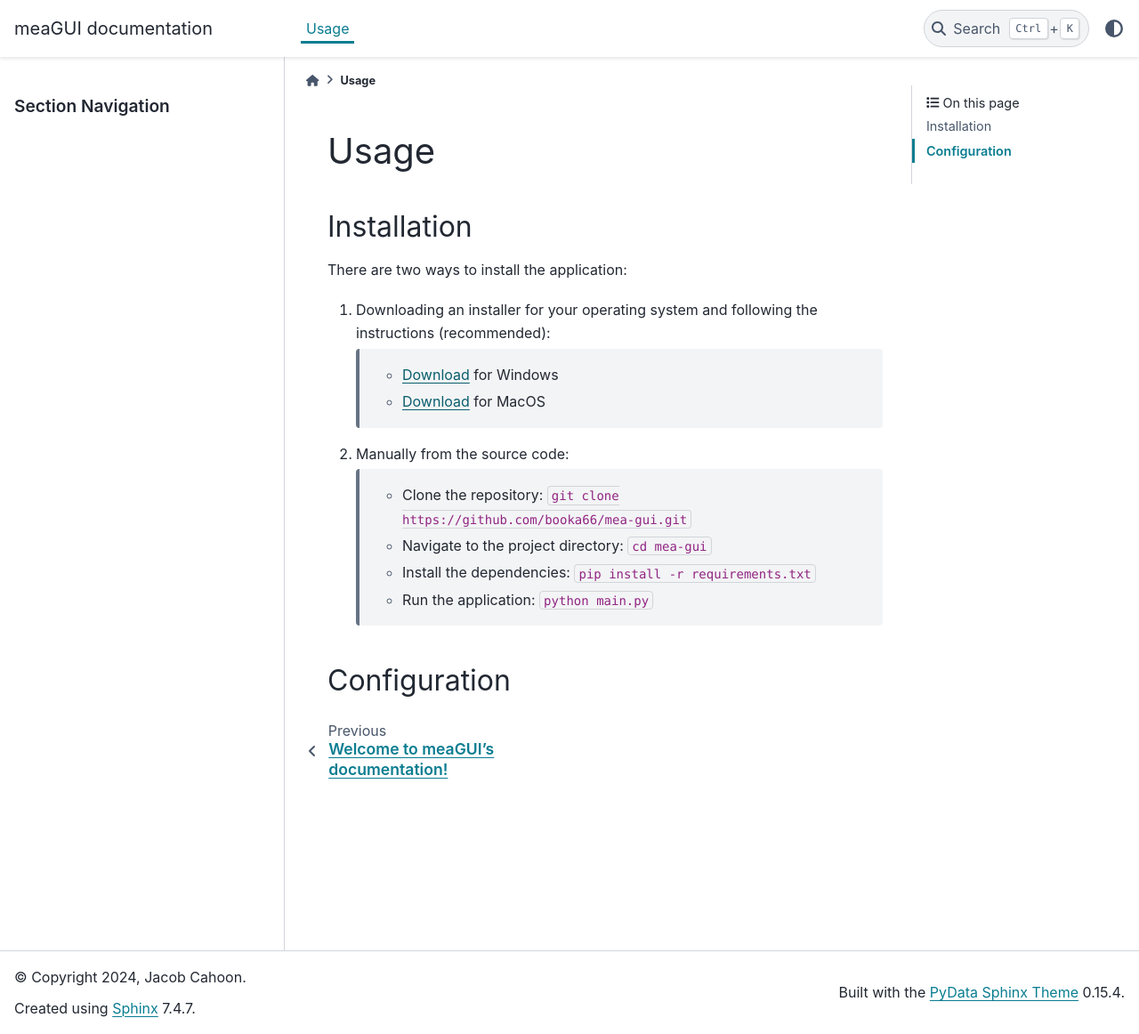
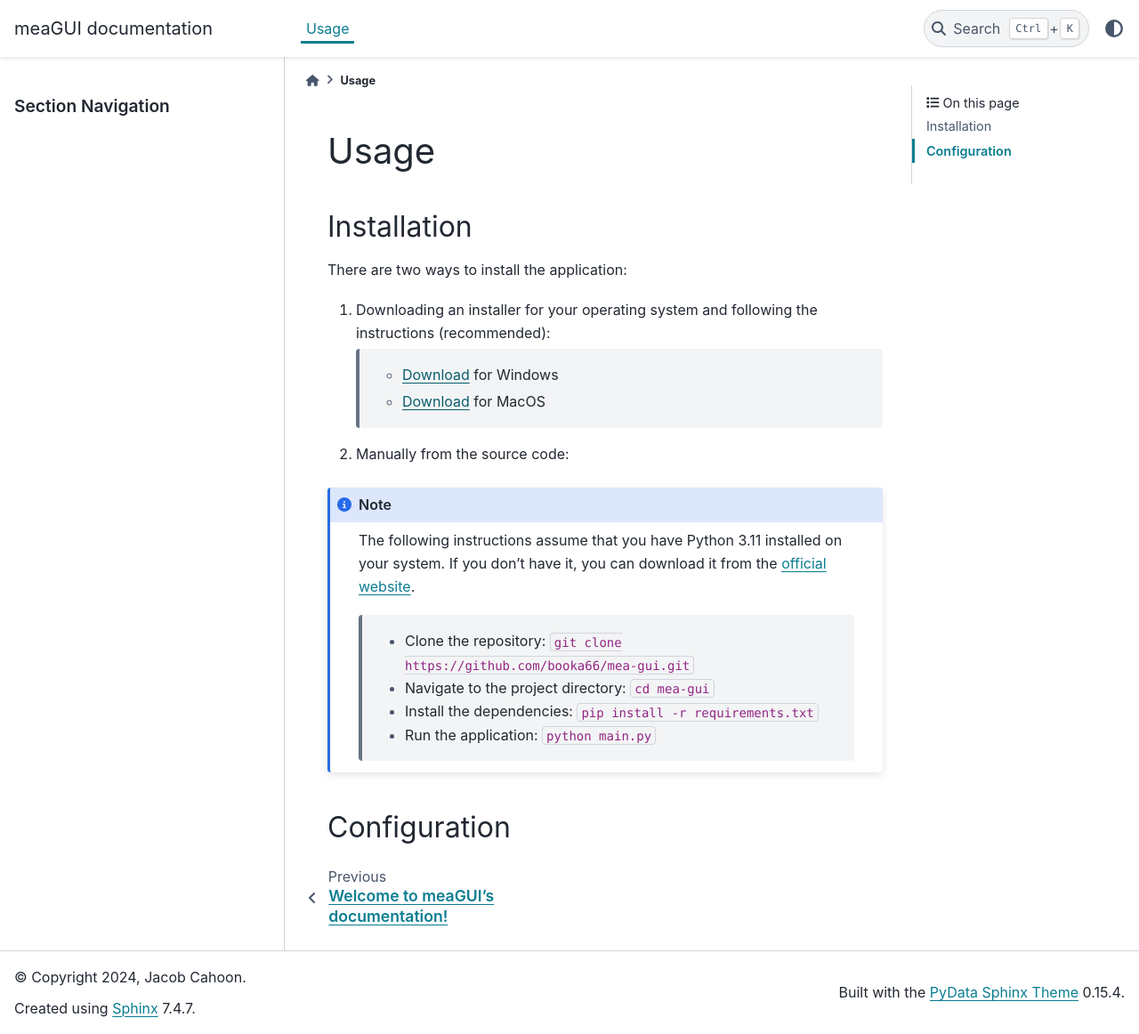
Before and after one commit to booka66/mea-gui, a Sphinx documentation site: the page built from docs/usage.rst, in a window 1280 px wide and 1162 px high. Shown: the whole window at 89% size. Built offline with Sphinx 7.4.7 and the PyData theme 0.15.4, drawn with Linux system fonts in a browser that asks for light colours.

Commit message:
updated usage page

```diff
--- a/docs/usage.rst
+++ b/docs/usage.rst
@@ -14,6 +14,9 @@ There are two ways to install the application:
 
 2. Manually from the source code:
 
+.. note::
+   The following instructions assume that you have Python 3.11 installed on your system. If you don't have it, you can download it from the `official website <https://www.python.org/downloads/release/python-3118/>`__.
+
       - Clone the repository: ``git clone https://github.com/booka66/mea-gui.git``
       - Navigate to the project directory: ``cd mea-gui``
       - Install the dependencies: ``pip install -r requirements.txt``
```
Also changed, not shown: 5 other files.
